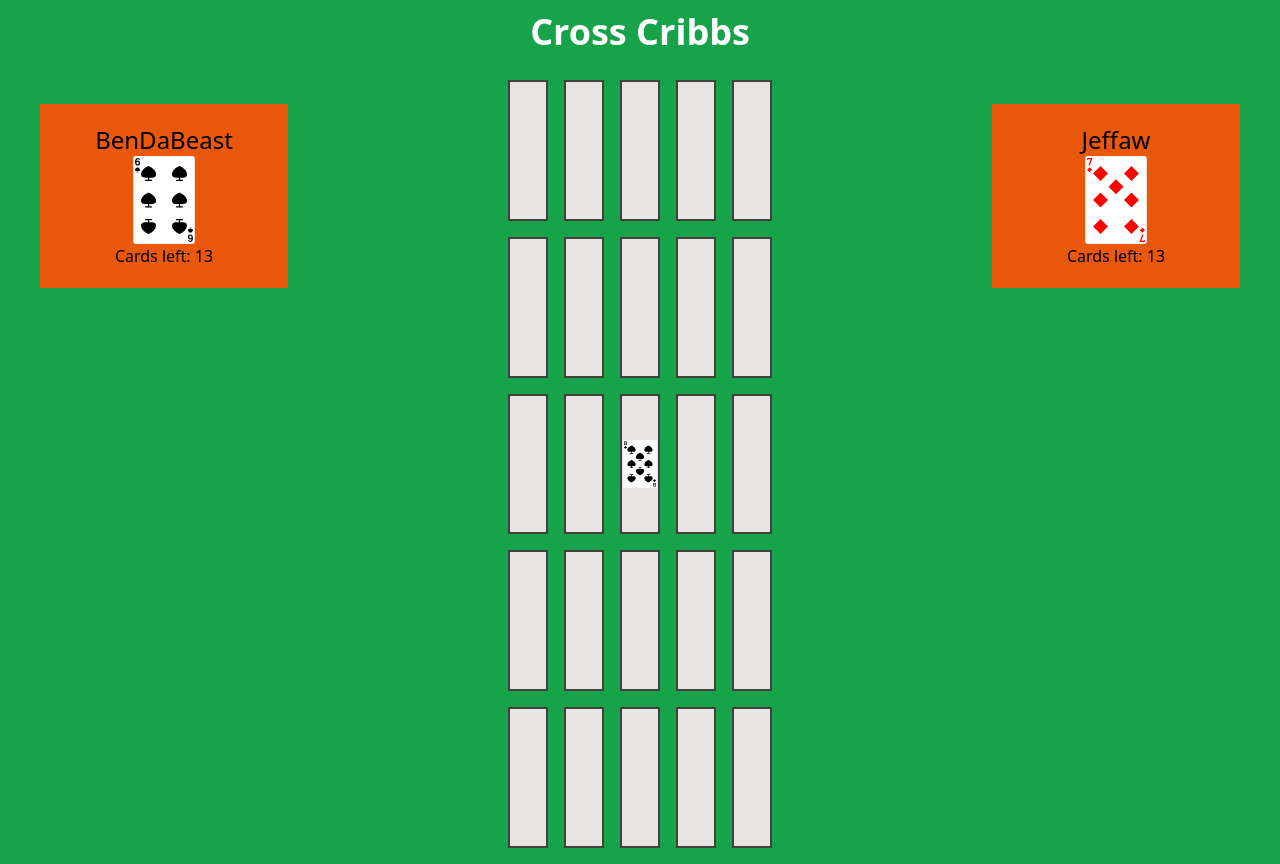
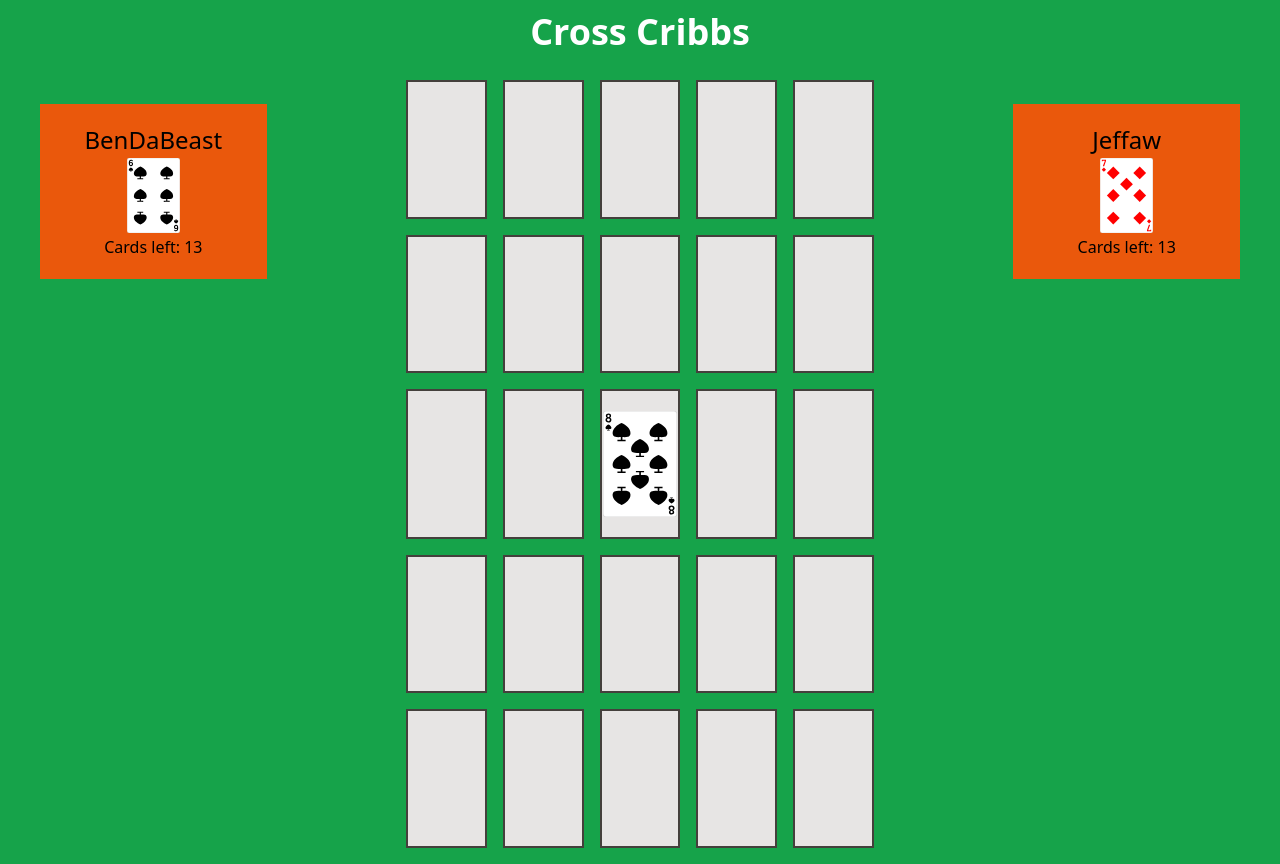
Before and after one commit to jefaw/crosscribb, a Next.js app: page / in a window 1280 px wide. Built offline with nearby package versions, Linux system fonts and the light colour scheme.

Commit message:
Minor UI adjustments

```diff
--- a/src/app/lib/helpers.js
+++ b/src/app/lib/helpers.js
@@ -1,4 +1,5 @@
 import Card from "./Card";
+
 function newBoard() {
   let board = [];
   for (let r = 0; r < 5; r++) {
--- a/src/app/ui/Board.js
+++ b/src/app/ui/Board.js
@@ -25,7 +25,7 @@ export default function Board(props) {
 
   return (
     <div className="flex justify-center">
-      <table className="bg-green-600 border-separate border-spacing-4 h-screen">
+      <table className="bg-green-600 border-separate border-spacing-4 h-screen w-9/12">
         <tbody>{displayBoard}</tbody>
       </table>
     </div>
--- a/src/app/ui/Game.js
+++ b/src/app/ui/Game.js
@@ -14,6 +14,12 @@ export default function Game(props) {
   }, []);
 
   return (
+    /*
+    Game Layout:
+      Player 1
+      Board
+      Player 2
+     */
     <div className="flex">
       <div className="flex-1">
         <Player name="BenDaBeast" hand={hand1} />
--- a/src/app/ui/Player.js
+++ b/src/app/ui/Player.js
@@ -2,10 +2,12 @@ export default function Player(props) {
   // hand = props.hand
   const { name, hand } = props;
 
+  //Get top card
   const card = hand.length > 0 ? hand[hand.length - 1] : false;
+
   const displayCard = (
     <>
-      <img className="w-1/4 h-auto self-center" src={card.imgSrc} alt="" />
+      <img className="w-1/4 h-auto self-center hover:border-gray-700 border-transparent border-2 cursor-pointer" src={card.imgSrc} alt="" />
       <p className="self-center"> Cards left: {hand.length + 1}</p>
     </>
   );
--- a/src/app/ui/Spot.js
+++ b/src/app/ui/Spot.js
@@ -10,7 +10,7 @@ export default function Spot(props) {
   };
 
   const cardSpotStyles =
-    "w-10 h-20 mx-10 mb-10 bg-stone-200 border-2 border-stone-700 hover:bg-blue-300 transition duration-300 cursor-pointer";
+    "w-1/5 h-1/5 mx-10 mb-10 bg-stone-200 border-2 border-stone-700 hover:bg-blue-300 transition duration-300 cursor-pointer";
 
   if (card) {
     return (
```
